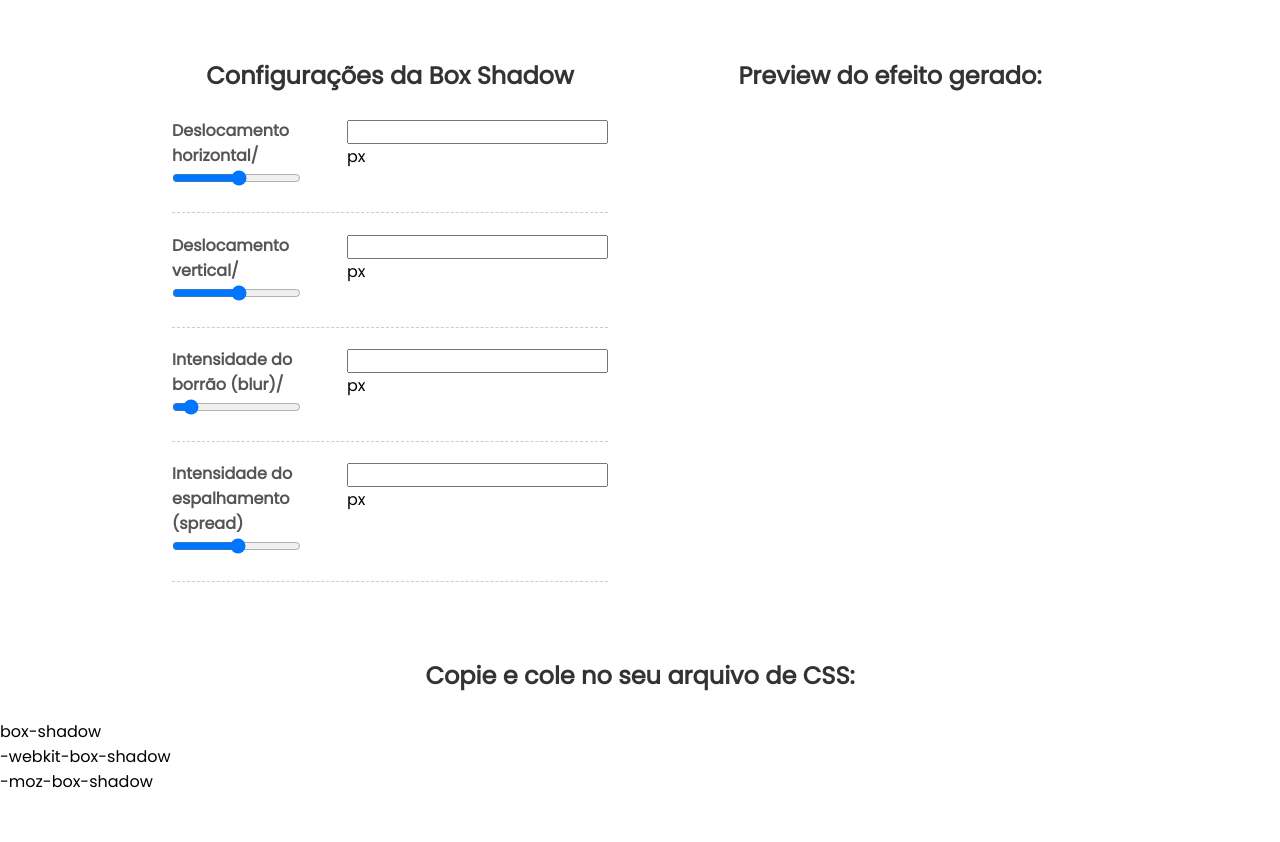
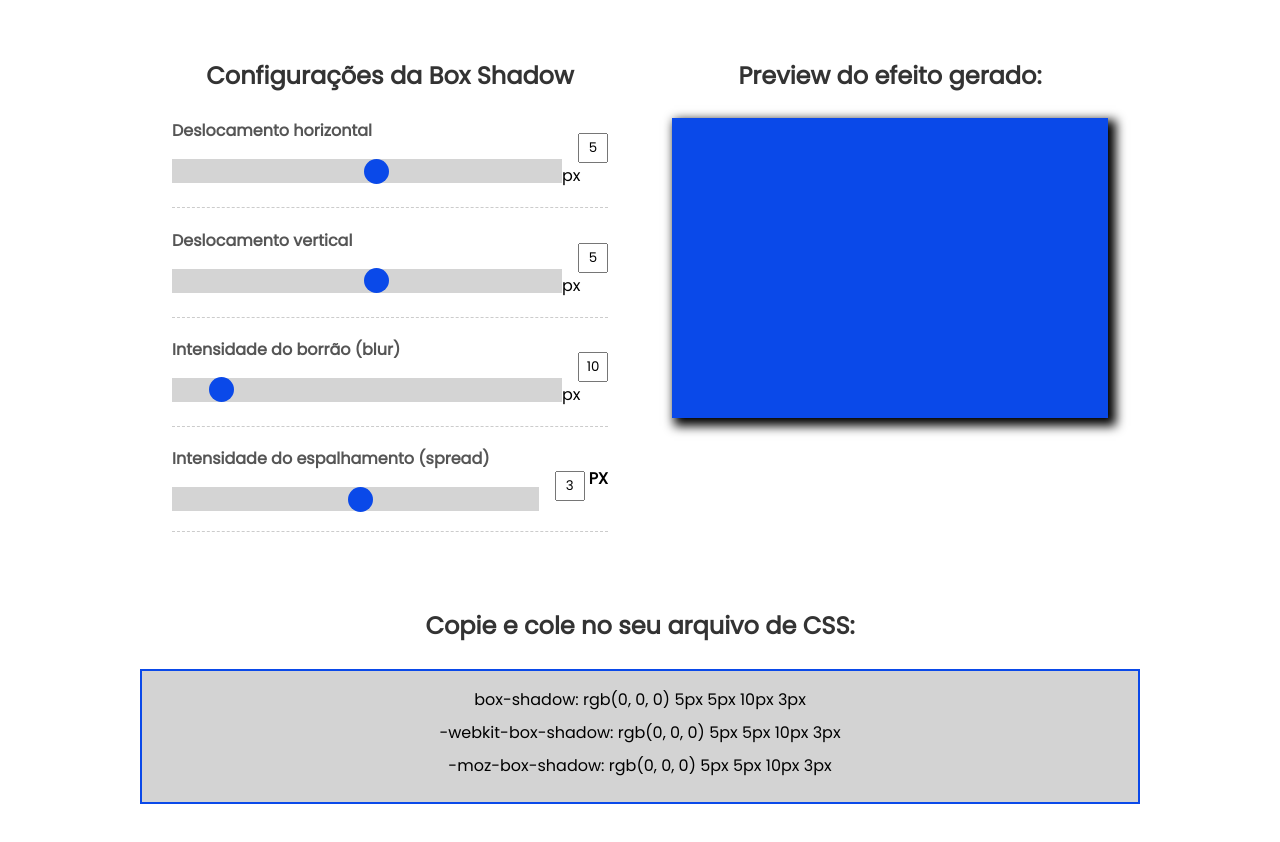
Before and after one commit to RodolfoFCosta/projeto-js-gerador-box-shadow, a plain HTML site: page index.html in a window 1280 px wide. Before the commit the page ends 800 px from the top, so only its background shows below. Drawn offline with Linux system fonts and the light colour scheme.

Commit message:
atualizando

```diff
--- a/css/style.css
+++ b/css/style.css
@@ -13,6 +13,10 @@ h2 {
    margin: 1.6rem;
    text-align: center;
    color: #333;
+}
+
+body {
+   padding-bottom: 500px;
 }
 
 #box-shadow-generator{
@@ -41,7 +45,7 @@ h2 {
    color: #555;
 }
 
-#range-input {
+.range-input {
    display: flex;
    flex-direction: column;
    flex: 1;
@@ -49,12 +53,62 @@ h2 {
 
 .range-input input[type="range"] {
    --webkit-apperance: none;
+   appearance: none;
    width:  100%;
    height: 24px;
    background-color: #d4d4d4;
    outline: none;
 }
 
-.range-input input[type="range"]::-webkit-slide-thumb {
+.range-input input[type="range"]::-webkit-slider-thumb {
    --webkit-apperance: none;
+   appearance: none;
+   width: 25px;
+   height: 25px;
+   border-radius: 50%;
+   background-color: #0a49e9;
+   cursor: pointer;
 }
+
+.reference-input{
+   display: flex;
+   align-items: center;
+}
+
+.reference-input p {
+   margin-left: 4px;
+   text-transform: uppercase;
+   font-weight: bold;
+}
+
+.form-control input[type="text"] {
+   height: 30px;
+   width: 30px;
+   margin-left: 1rem;
+   margin-top: 15px;
+   text-align: center;
+}
+
+/* Preview */
+
+#box {
+    width: 100%;
+    height: 300px;
+    background-color: #0a49e9;
+}
+
+#generated-rule {
+   text-align: center;
+}
+
+#generated-rule p {
+   margin-bottom: 0.5rem;
+}
+
+#rule-area {
+   background-color: #d3d3d3;
+   max-width: 1000px;
+   margin: 0 auto;
+   border: 2px solid #0a49e9;
+   padding: 1rem;
+}
--- a/index.html
+++ b/index.html
@@ -17,45 +17,45 @@
         <div id="controls-container">
             <h2>Configurações da Box Shadow</h2>
             <div class="form-control">
-                <div class="ranger-input">
-                    <label for="horizontal">Deslocamento horizontal/</label>
-                    <input type="range" name="horizontal" id="horizontal" min="-100" max="100" value="5" />
+                <div class="range-input">
+                    <label for="horizontal">Deslocamento horizontal</label>
+                    <input type="range" name="horizontal" id="horizontal" min="-100" max="100" value="5">
                 </div>
                 <div class="refernce-input">
-                    <input type="text" id="horizontal-value" name="horizontal-value"/>
+                    <input type="text" id="horizontal-value" name="horizontal-value">
                     <p>px</p>
                 </div>
             </div>
 
             <div class="form-control">
-                <div class="ranger-input">
-                    <label for="vertical">Deslocamento vertical/</label>
-                    <input type="range" name="vertical" id="vertical" min="-100" max="100" value="5" />
+                <div class="range-input">
+                    <label for="vertical">Deslocamento vertical</label>
+                    <input type="range" name="vertical" id="vertical" min="-100" max="100" value="5">
                 </div>
                 <div class="refernce-input">
-                    <input type="text" id="vertical-value" name="vertical-value"/>
+                    <input type="text" id="vertical-value" name="vertical-value">
                     <p>px</p>
                 </div>
             </div>
 
             <div class="form-control">
-                <div class="ranger-input">
-                    <label for="blur">Intensidade do borrão (blur)/</label>
-                    <input type="range" name="blur" id="blur" min="0" max="100" value="10" />
+                <div class="range-input">
+                    <label for="blur">Intensidade do borrão (blur)</label>
+                    <input type="range" name="blur" id="blur" min="0" max="100" value="10">
                 </div>
                 <div class="refernce-input">
-                    <input type="text" id="blur-value" name="blur-value"/>
+                    <input type="text" id="blur-value" name="blur-value">
                     <p>px</p>
                 </div>
             </div>
 
             <div class="form-control">
-                <div class="ranger-input">
+                <div class="range-input">
                     <label for="horizontal"> Intensidade do espalhamento (spread) </label>
-                    <input type="range" name="spread" id="spread" min="-100" max="100" value="3" />
+                    <input type="range" name="spread" id="spread" min="-100" max="100" value="3">
                 </div>
-                <div class="refernce-input">
-                    <input type="text" id="spread-value" name="spread-value"/>
+                <div class="reference-input">
+                    <input type="text" id="spread-value" name="spread-value">
                     <p>px</p>
                 </div>
             </div>
@@ -70,9 +70,9 @@
     <div id="generated-rule">
         <h2>Copie e cole no seu arquivo de CSS:</h2>
         <div id="rule-area">
-            <p id="rule">box-shadow <span></span> </p>
-            <p id="webkit-rule">-webkit-box-shadow <span></span> </p>
-            <p id="moz-rule">-moz-box-shadow <span></span> </p>
+            <p id="rule">box-shadow: <span></span> </p>
+            <p id="webkit-rule">-webkit-box-shadow: <span></span> </p>
+            <p id="moz-rule">-moz-box-shadow: <span></span> </p>
         </div>
     </div>
 </body>
--- a/js/script.js
+++ b/js/script.js
@@ -1,111 +1,133 @@
-// Selecao de elementos
-const todoForm = document.querySelector("#todo-form");
-const todoInput = document.querySelector("#todo-input");
-const todoList = document.querySelector("#todo-list");
-const editForm = document.querySelector("#edit-form");
-const editInput = document.querySelector("#edit-input");
-const cancelEditBtn = document.querySelector("#cancel-edit-btn");
+class BoxShadowGenerator {
 
-let oldInputValue;
+    constructor(
+        horizontal,
+        horizontalRef,
+        vertical,
+        verticalRef,
+        blur,
+        blurRef,
+        spread,
+        spreadRef,
+        previewBox,
+        rule,
+        webkitRule,
+        mozRule
+    ) {
+        this.horizontal = horizontal
+        this.horizontalRef = horizontalRef
+        this.vertical = vertical
+        this.verticalRef = verticalRef
+        this.blur = blur
+        this.blurRef = blurRef
+        this.spread = spread
+        this.spreadRef = spreadRef
+        this.previewBox = previewBox
+        this.rule = rule
+        this.webkitRule = webkitRule
+        this.mozRule = mozRule
+    }
 
-// Funcoes
-const saveTodo = (text) => {
-    const todo = document.createElement("div")
-    todo.classList.add("todo")
+    initialize() {
+        this.horizontalRef.value = this.horizontal.value;
+        this.verticalRef.value = this.vertical.value;
+        this.spreadRef.value = this.spread.value;
+        this.blurRef.value = this.blur.value;
 
-    const todoTitle = document.createElement("h3")
-    todoTitle.innerHTML = text;
-    todo.appendChild(todoTitle);
+        this.applyRule();
+        this.showRule();
+    }
 
-    const doneBtn = document.createElement("button");
-    doneBtn.classList.add("finish-todo");
-    doneBtn.innerHTML = '<i class="fa-solid fa-check"><i/>'
-    todo.appendChild(doneBtn)
+    applyRule() {
+        this.previewBox.style.boxShadow = `${this.horizontalRef.value}px  ${this.verticalRef.value}px  ${this.blurRef.value}px ${this.spreadRef.value}px #000000`
+        this.currentRule = this.previewBox.style.boxShadow;
+    }
 
-    const editBtn = document.createElement("button");
-    editBtn.classList.add("edit-todo");
-    editBtn.innerHTML = '<i class="fa-solid fa-pen"><i/>'
-    todo.appendChild(editBtn)
+    showRule() {
+        this.rule.innerText = this.currentRule;
+        this.webkitRule.innerText = this.currentRule;
+        this.mozRule.innerText = this.currentRule;
+    }
 
-    const deleteBtn = document.createElement("button");
-    deleteBtn.classList.add("remove-todo");
-    deleteBtn.innerHTML = '<i class="fa-solid fa-xmark"><i/>';
-    todo.appendChild(deleteBtn)
+    updateValue(type, value) {
 
-    todoList.appendChild(todo);
+        switch (type) {
+            case "horizontal":
+                this.horizontalRef.value = value;
+                break;
+            case "vertical":
+                this.verticalRef.value = value;
+                break;
+            case "spread":
+                this.spread.value = value;
+                break;
+            case "blur":
+                this.blur.value = value;
+                break;
+        }
 
-    todoInput.value = "";
-    todoInput.focus();
-};
+        this.applyRule();
+        this.showRule();
+    }
 
-const toggleForms = () => {
-    editForm.classList.toggle("hide");
-    todoForm.classList.toggle("hide");
-    todoList.classList.toggle("hide");
 }
 
-const updateTodo = (text) => {
-    const todos = document.querySelectorAll(".todo")
+// Seleção dos elementos
+const horizontal = document.querySelector("#horizontal")
+const horizontalRef = document.querySelector("#horizontal-value")
+const vertical = document.querySelector("#vertical")
+const verticalRef = document.querySelector("#vertical-value")
+const blur = document.querySelector("#blur")
+const blurRef = document.querySelector("#blur-value")
+const spread = document.querySelector("#spread")
+const spreadRef = document.querySelector("#spread-value")
 
-    todos.forEach((todo) => {
-        let todoTitle = todo.querySelector("h3");
+const previewBox = document.querySelector("#box")
 
-        if (todoTitle.innerText === oldInputValue) {
-            todoTitle.innerText = text
-        }
-    })
-}
+const rule = document.querySelector("#rule span")
+const webkitRule = document.querySelector("#webkit-rule span")
+const mozRule = document.querySelector("#moz-rule span")
 
-// Eventos
-todoForm.addEventListener('submit', (e) => {
-    e.preventDefault();
+const boxShadow = new BoxShadowGenerator
+    (
+        horizontal,
+        horizontalRef,
+        vertical,
+        verticalRef,
+        blur,
+        blurRef,
+        spread,
+        spreadRef,
+        previewBox,
+        rule,
+        webkitRule,
+        mozRule
+    );
 
-    const inputValue = todoInput.value;
+boxShadow.initialize()
 
-    if (inputValue) {
-        // Save tarefa
-        saveTodo(inputValue)
-    }
-});
 
-document.addEventListener('click', (e) => {
-    const targetEl = e.target
-    const parentEl = targetEl.closest("div");
-    let todoTitle;
+horizontal.addEventListener("input", (e) => {
+    const value = e.target.value
 
-    if (parentEl && parentEl.querySelector("h3")) {
-        todoTitle = parentEl.querySelector("h3").innerText;
-    }
-
-    if (targetEl.classList.contains("finish-todo")) {
-        parentEl.classList.toggle("done");
-    }
-
-    if (targetEl.classList.contains("remove-todo")) {
-        parentEl.remove();
-    }
-
-    if (targetEl.classList.contains("edit-todo")) {
-        toggleForms();
-
-        editInput.value = todoTitle
-        oldInputValue = todoTitle
-    }
+    boxShadow.updateValue("horizontal", value)
 })
 
-cancelEditBtn.addEventListener("click", (e) => {
-    e.preventDefault();
-    toggleForms();
-});
+vertical.addEventListener("input", (e) => {
+    const value = e.target.value
 
-editForm.addEventListener("submit", (e) => {
-    e.preventDefault()
+    boxShadow.updateValue("vertical", value)
+})
 
-    const editInputValue = editInput.value
+spread.addEventListener("input", (e) => {
+    const value = e.target.value
 
-    if (editInputValue) {
-        updateTodo(editInputValue)
-    }
+    boxShadow.updateValue("spread", value)
+})
 
-    toggleForms();
+blur.addEventListener("input", (e) => {
+    const value = e.target.value
+
+    boxShadow.updateValue("blur", value)
 })
+//Eventos
```
